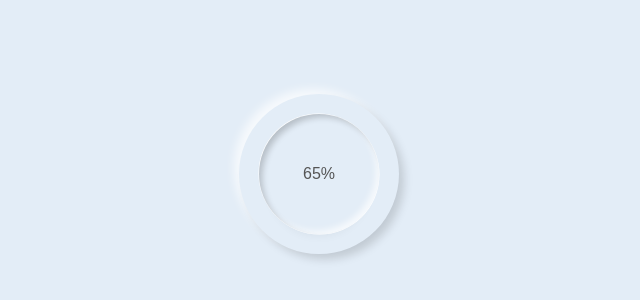
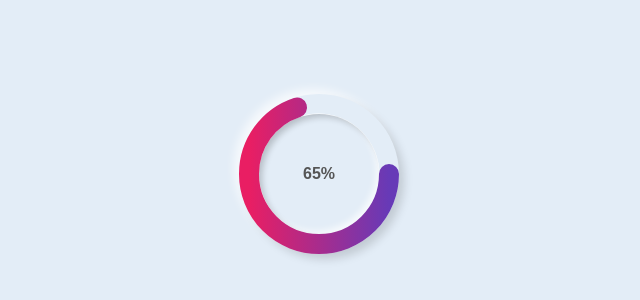
Before and after one commit to fudailzafar/Circular-Progress-Bar, a plain HTML site: page index.html in a window 1280 px wide. Shown: the part 226-526 px from the top of the page, without its empty margins (321-961 px from the left). Drawn offline with Linux system fonts and the light colour scheme.

Commit message:
Finished algorithm
Finished mini project by adding Js algorithm.

```diff
--- a/index.html
+++ b/index.html
@@ -13,11 +13,22 @@
         <div class="outer">
             <div class="inner">
                 <div id="number">
-                    65%
+
                 </div>
             </div>
         </div>
+        <svg xmlns="http://www.w3.org/2000/svg" version="1.1" width="160px" height="160px">
+            <defs>
+                <linearGradient id="GradientColor">
+                    <stop offset="0%" stop-color="#e91e63" />
+                    <stop offset="100%" stop-color="#673ab7" />
+                </linearGradient>
+            </defs>
+            <circle cx="80" cy="80" r="70" stroke-linecap="round" />
+        </svg>
     </div>
+
+    <script src="script.js"></script>
 </body>
 
 </html>
--- /dev/null
+++ b/script.js
@@ -0,0 +1,12 @@
+let number = document.getElementById("number");
+let counter = 0;
+
+setInterval(() => {
+    if (counter == 65) {
+        clearInterval();
+    } else {
+        counter += 1;
+        number.innerHTML = counter + "%";
+    }
+
+}, 30);
--- a/style.css
+++ b/style.css
@@ -44,6 +44,27 @@ body {
 }
 
 #number {
-    font-weight: 600px;
+    font-weight: 600;
     color: #555;
 }
+
+circle {
+    fill: none;
+    stroke: url(#GradientColor);
+    stroke-width: 20px;
+    stroke-dasharray: 472;
+    stroke-dashoffset: 472;
+    animation: anim 2s linear forwards;
+}
+
+svg {
+    position: absolute;
+    top: 0;
+    left: 0;
+}
+
+@keyframes anim {
+    100% {
+        stroke-dashoffset: 165;
+    }
+}
```
